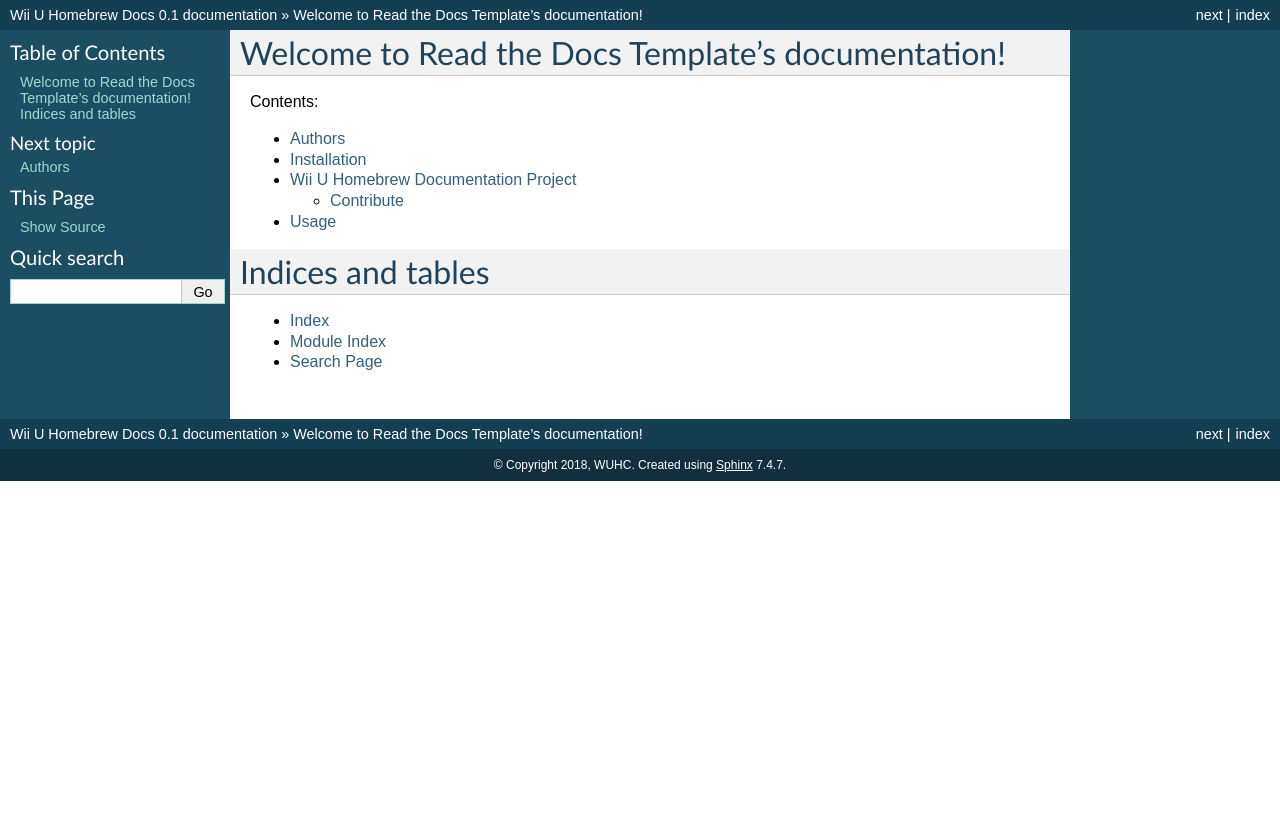
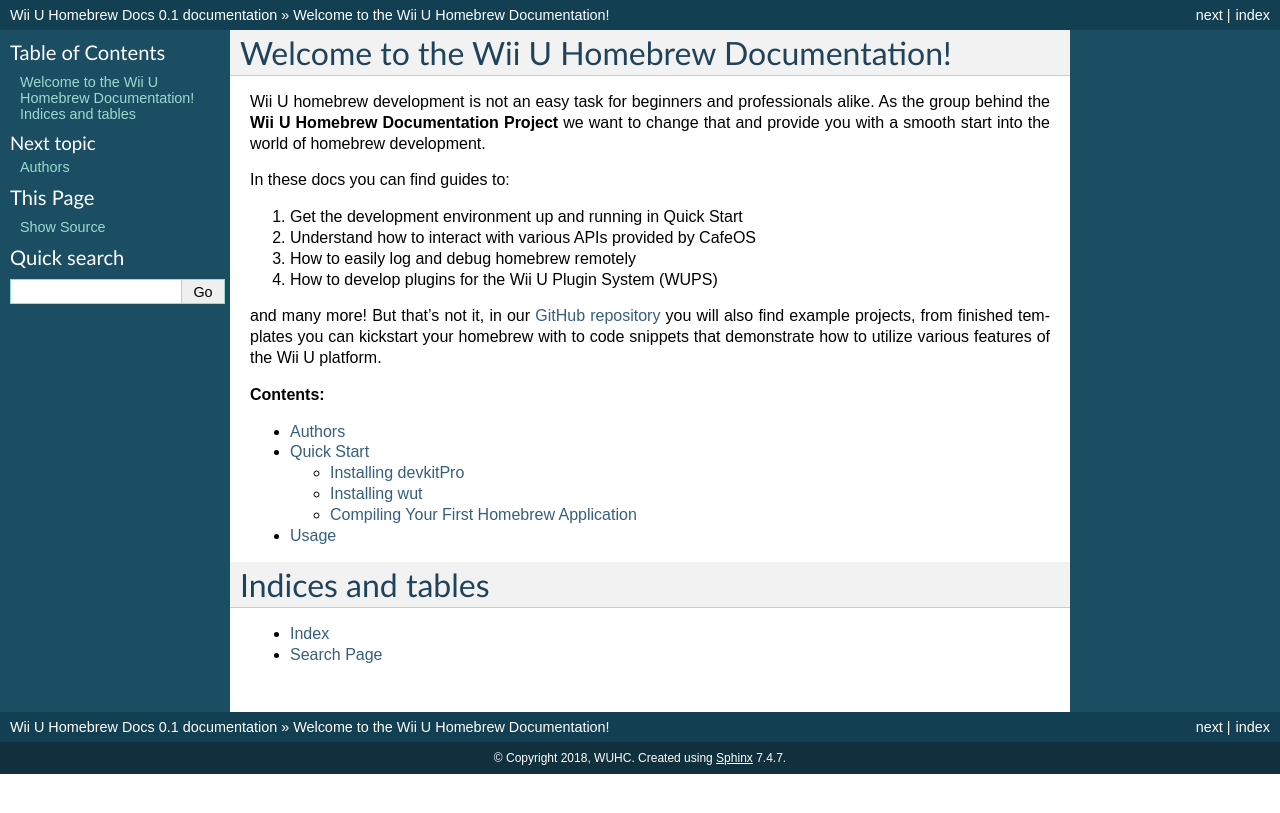
Before and after one commit to dibas/wii-u-homebrew-docs, a Sphinx documentation site: the page built from docs/index.rst, in a window 1280 px wide. Shown: the top 813 px of the page. Built offline with Sphinx 7.4.7, drawn with Linux system fonts in a browser that asks for light colours.

Commit message:
Update docs.

```diff
--- a/README.rst
+++ b/README.rst
@@ -1,5 +1,5 @@
 Wii U Homebrew Documentation Project
-========
+====================================
 
 Contribute
 ----------
--- a/docs/index.rst
+++ b/docs/index.rst
@@ -1,12 +1,23 @@
 .. Read the Docs Template documentation master file, created by
-   sphinx-quickstart on Tue Aug 26 14:19:49 2014.
+   sphinx-quickstart
    You can adapt this file completely to your liking, but it should at least
    contain the root `toctree` directive.
 
-Welcome to Read the Docs Template's documentation!
+Welcome to the Wii U Homebrew Documentation!
 ==================================================
 
-Contents:
+Wii U homebrew development is not an easy task for beginners and professionals alike. As the group behind the **Wii U Homebrew Documentation Project** we want to change that and provide you with a smooth start into the world of homebrew development.
+
+In these docs you can find guides to:
+
+#. Get the development environment up and running in Quick Start
+#. Understand how to interact with various APIs provided by CafeOS
+#. How to easily log and debug homebrew remotely
+#. How to develop plugins for the Wii U Plugin System (WUPS)
+
+and many more! But that's not it, in our `GitHub repository <https://github.com/dibas/wii-u-homebrew-docs>`_ you will also find example projects, from finished templates you can kickstart your homebrew with to code snippets that demonstrate how to utilize various features of the Wii U platform.
+
+**Contents:**
 
 .. toctree::
    :maxdepth: 2
--- a/docs/installation.rst
+++ /dev/null
@@ -1,7 +0,0 @@
-============
-Installation
-============
-
-Install the package with pip::
-
-    $ pip install read-the-docs-template
--- /dev/null
+++ b/docs/quickstart.rst
@@ -0,0 +1,12 @@
+============
+Quick Start
+============
+
+Installing devkitPro
+====================
+
+Installing wut
+==============
+
+Compiling Your First Homebrew Application
+=========================================
--- a/docs/readme.rst
+++ /dev/null
@@ -1 +0,0 @@
-.. include:: ../README.rst
```
Also changed, not shown: other parts of docs/index.rst (+0 -1 lines).
